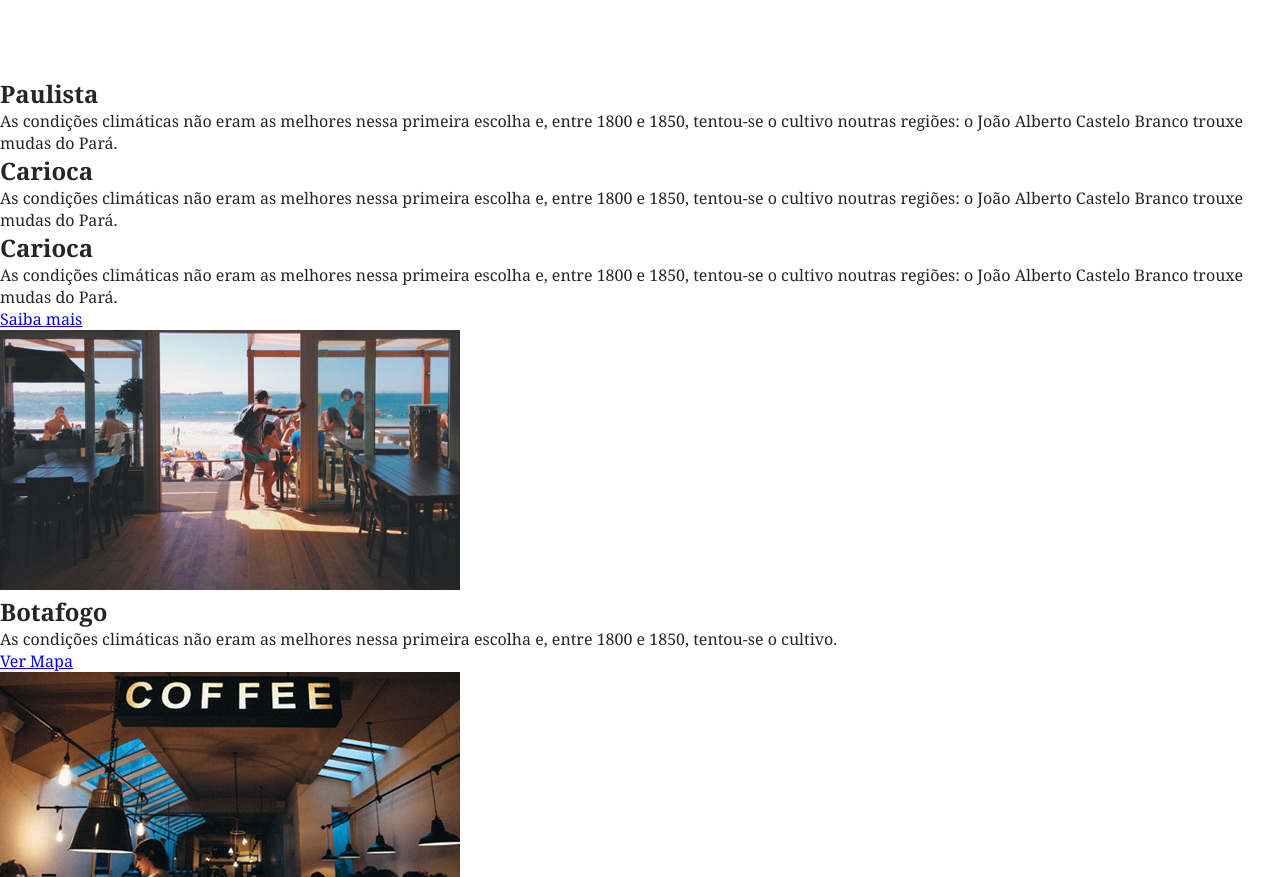
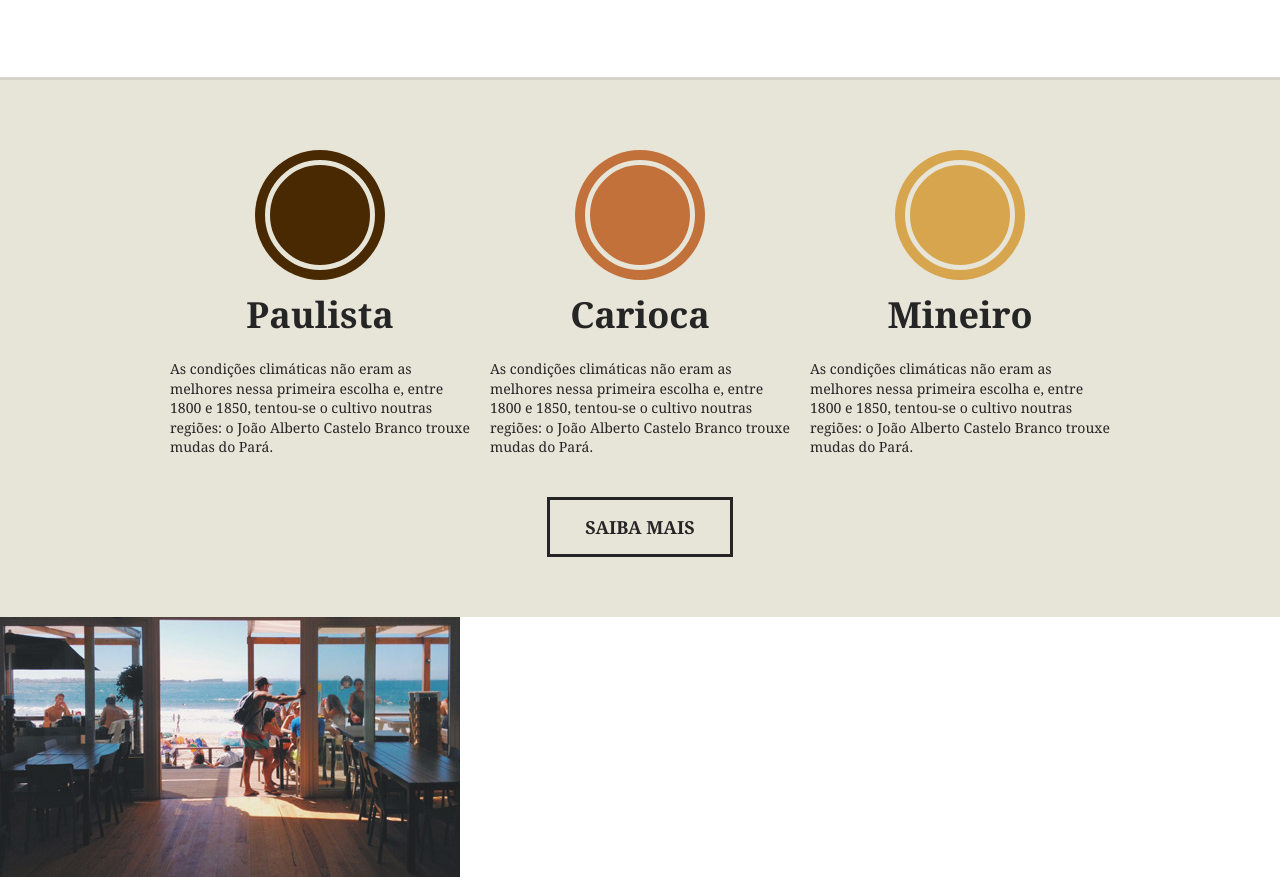
Before and after one commit to brunohuguenin/css-avancado-posicionamento, a plain HTML site: page layout-puro/index.html in a window 1280 px wide. Shown: the part 1224-2101 px from the top of the page. Drawn offline with Linux system fonts and the light colour scheme; files whose address does not match are found by name.

Commit message:
parte de produtos feito

```diff
--- a/layout-puro/index.html
+++ b/layout-puro/index.html
@@ -42,22 +42,22 @@
   <p>O café é uma bebida produzida a partir dos grãos torrados do fruto do cafeeiro. É servido tradicionalmente quente, mas também pode ser consumido gelado. Ele é um estimulante, por possuir cafeína - geralmente 80 a 140 mg para cada 207 ml dependendo do métoddo de preparação.</p>
 </section>
 
-<section>
-  <div>
-    <div>
-      <h2>Paulista</h2>
+<section class="produtos">
+  <div class="produtos-container">
+    <div class="produtos-item">
+      <h2 class="produtos-paulista">Paulista</h2>
       <p>As condições climáticas não eram as melhores nessa primeira escolha e, entre 1800 e 1850, tentou-se o cultivo noutras regiões: o João Alberto Castelo Branco trouxe mudas do Pará.</p>
     </div>
-    <div>
-      <h2>Carioca</h2>
+    <div class="produtos-item">
+      <h2 class="produtos-carioca">Carioca</h2>
       <p>As condições climáticas não eram as melhores nessa primeira escolha e, entre 1800 e 1850, tentou-se o cultivo noutras regiões: o João Alberto Castelo Branco trouxe mudas do Pará.</p>
     </div>
-    <div>
-      <h2>Carioca</h2>
+    <div class="produtos-item">
+      <h2 class="produtos-mineiro">Mineiro</h2>
       <p>As condições climáticas não eram as melhores nessa primeira escolha e, entre 1800 e 1850, tentou-se o cultivo noutras regiões: o João Alberto Castelo Branco trouxe mudas do Pará.</p>
     </div>
   </div>
-  <a href="#">Saiba mais</a>
+  <a href="#" class="produtos-btn">Saiba mais</a>
 </section>
 
 <section>
--- a/layout-puro/style.css
+++ b/layout-puro/style.css
@@ -133,3 +133,78 @@ body {
   margin: 20px auto;
   max-width: 460px;
 }
+
+
+/* Produtos */
+.produtos {
+  background: #e7e4d8;
+  padding: 60px 0;
+  border-top: 3px solid #d6d3c8;
+}
+
+.produtos-container {
+  max-width: 960px;
+  margin: 0 auto;
+}
+
+.produtos-container::before, .produtos-container::after {
+  content: '';
+  display: table;
+  clear: both;
+}
+
+.produtos-item {
+  width: 300px;
+  float: left;
+  margin: 0 10px 20px 10px;
+}
+
+
+.produtos-item h2 {
+  text-align: center;
+  font-size: 2.25em;
+  margin-bottom: 20px;
+}
+
+.produtos-item h2::before {
+  content: '';
+  display: block;
+  width: 100px;
+  height: 100px;
+  background: currentColor;
+  border-radius: 50%;
+  margin: 20px auto;
+  border: 5px solid #e7e4d8;
+  box-shadow: 0 0 0 10px currentColor;
+}
+
+.produtos-paulista::before {
+  color: #492901;
+}
+
+.produtos-carioca::before {
+  color: #c17139;
+}
+
+.produtos-mineiro::before {
+  color: #d7a54d;
+}
+
+.produtos-item p {
+  font-size: 0.875em;
+  line-height: 1.4em;
+}
+
+.produtos-btn {
+  width: 180px;
+  border: 3px solid #252525;
+  color: #252525;
+  text-decoration: none;
+  display: block;
+  font-size: 1.125em;
+  font-weight: bold;
+  text-transform: uppercase;
+  text-align: center;
+  padding: 15px 0;
+  margin: 20px auto 0 auto;
+}
```
